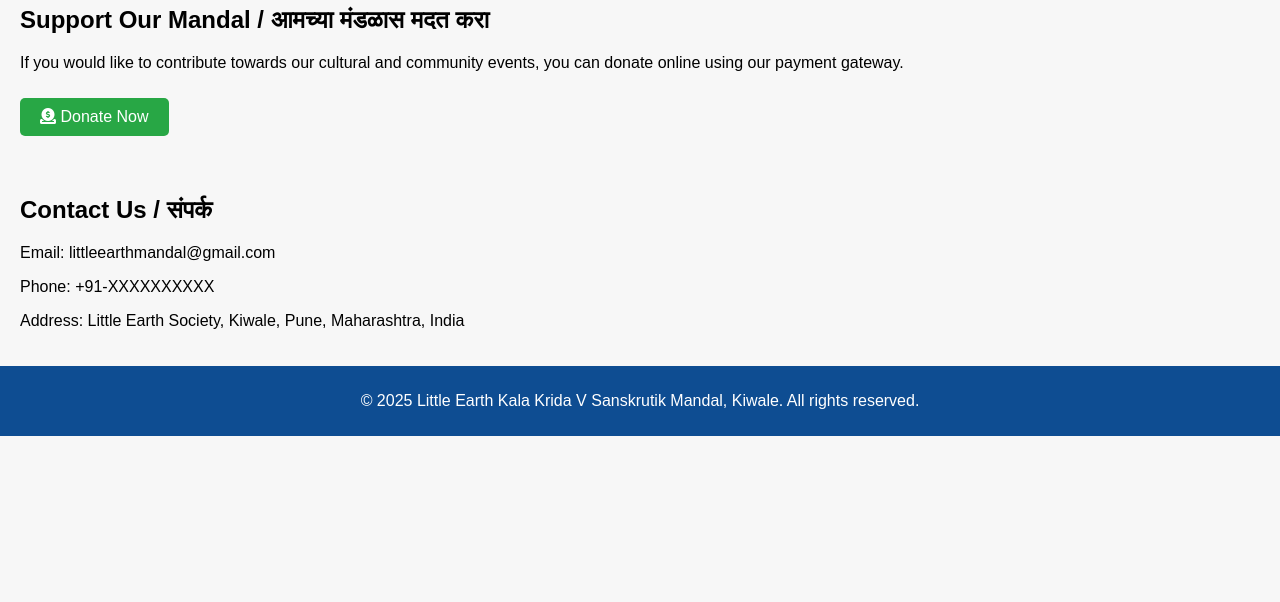
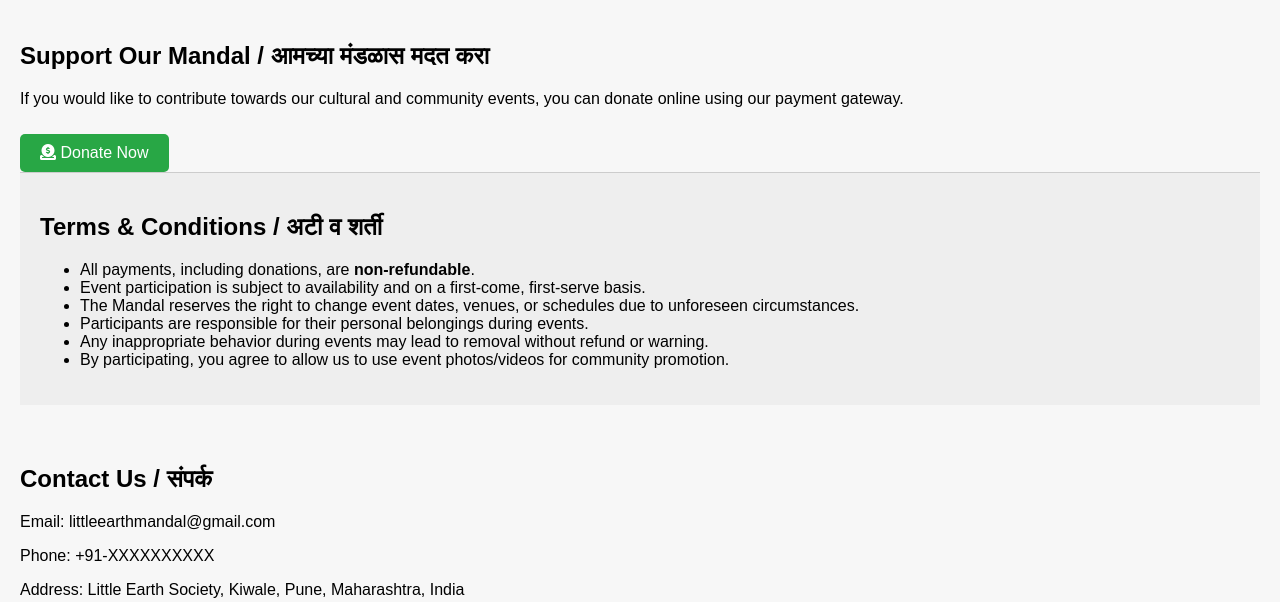
Before and after one commit to LittleEarthCultural/Leall-web, a plain HTML site: page index.html in a window 1280 px wide. Shown: the part 1473-2075 px from the top of the page. Before the commit the page ends 1909 px from the top, so only its background shows below. Drawn offline with Linux system fonts and the light colour scheme.

Commit message:
Update index.html

```diff
--- a/index.html
+++ b/index.html
@@ -42,9 +42,12 @@
   <section id="events">
     <h2>Recent Events / अलीकडील कार्यक्रम</h2>
     <ul>
-      <li>Navratri Mahaprasad & Chandi Havan (Oct 2024)</li>
-      <li>Kojagiri Pournima Masala Doodh Celebration</li>
       <li>Ganapati Utsav Celebrations</li>
+      <li>Navaratri Celebration</li>
+      <li>Republic day</li>
+      <li>Chatrapati Shivaji Maharaj Jayanti</li>
+      <li>Holi</li>
+
     </ul>
   </section>
   <section id="gallery">
@@ -63,6 +66,17 @@
     <h2>Support Our Mandal / आमच्या मंडळास मदत करा</h2>
     <p>If you would like to contribute towards our cultural and community events, you can donate online using our payment gateway.</p>
     <a href="https://your-payment-gateway-link.com" class="donate-btn"><i class="fa fa-donate"></i> Donate Now</a>
+    <section id="terms" style="padding: 20px; background-color: #eee; border-top: 1px solid #ccc;">
+  <h2>Terms & Conditions / अटी व शर्ती</h2>
+  <ul>
+    <li>All payments, including donations, are <strong>non-refundable</strong>.</li>
+    <li>Event participation is subject to availability and on a first-come, first-serve basis.</li>
+    <li>The Mandal reserves the right to change event dates, venues, or schedules due to unforeseen circumstances.</li>
+    <li>Participants are responsible for their personal belongings during events.</li>
+    <li>Any inappropriate behavior during events may lead to removal without refund or warning.</li>
+    <li>By participating, you agree to allow us to use event photos/videos for community promotion.</li>
+  </ul>
+    </section>
   </section>
   <section id="contact">
     <h2>Contact Us / संपर्क</h2>
```
